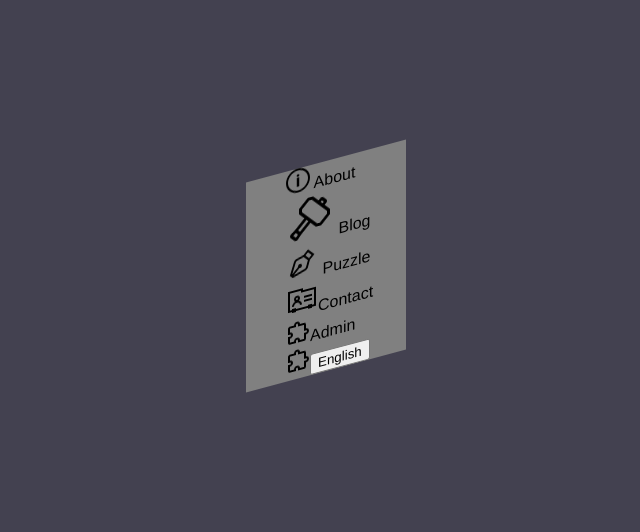
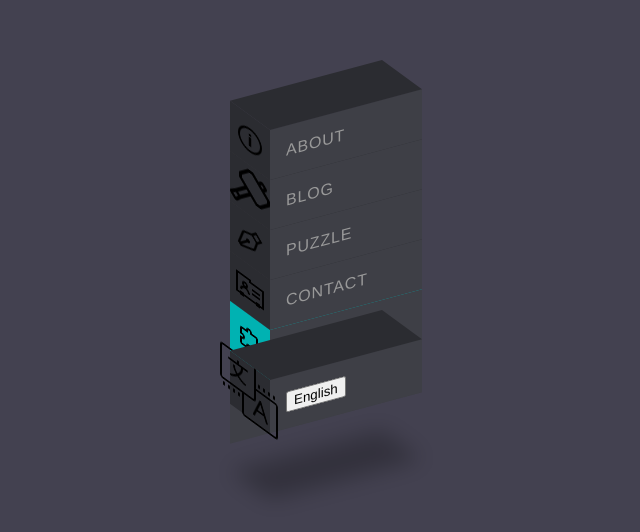
Before and after one commit to chunyukuo88/portfolio2, a React (Create React App) app: page / in a window 1280 px wide. Shown: the part 142-674 px from the top of the page, without its empty margins (314-954 px from the left). Built offline with nearby package versions, Linux system fonts and the light colour scheme.

Commit message:
WIP: Good progress on the isomorphic effect.

```diff
--- a/src/App.css
+++ b/src/App.css
@@ -1,42 +1,208 @@
 .App {
 /** {*/
+  box-sizing: border-box;
   font-family: 'Cabin', sans-serif;
-  user-select: none;
   margin: 0;
   padding: 0;
-  box-sizing: border-box;
+  user-select: none;
 }
 
 body {
+  align-items: center;
+  background: #434150;
   display: flex;
   justify-content: center;
-  align-items: center;
   min-height: 100vh;
-  background: #434150;
 }
 
 ul {
-  background-color: gray;
+  background-color: #3e3f46;
   position: relative;
   transform: skewY(-15deg);
 }
 
 ul li {
+  background: #3e3f46;
+  list-style: none;
+  padding: 1rem;
   position: relative;
-  list-style: none;
+  transition: 0.5s;
   width: 7.5rem;
 }
 
-header {
-  /*display: flex;*/
-/*  justify-content: space-between;*/
-/*  width: 100%;*/
+ul li:nth-child(1) {
+  z-index: 6;
 }
 
-.content-below-header {
-
+li:nth-child(1) {
+  transition: 0.5s;
+  z-index: 6;
 }
 
-.page {
-  /*text-align: center;*/
+li:nth-child(1):hover::before {
+  transition: 0.5s;
+  background: red;
+  z-index: 6;
 }
+
+li:nth-child(1):hover::after {
+  transition: 0.5s;
+  background: red;
+  z-index: 6;
+}
+
+li:nth-child(1):hover {
+  background: red;
+  z-index: 6;
+}
+
+
+li:nth-child(2) {
+  transition: 0.5s;
+  z-index: 5;
+}
+
+li:nth-child(2):hover::before {
+  transition: 0.5s;
+  background: yellow;
+  z-index: 5;
+}
+li:nth-child(2):hover::after {
+  transition: 0.5s;
+  background: yellow;
+  z-index: 0;
+}
+
+li:nth-child(2):hover {
+  background: yellow;
+  z-index: 5;
+}
+
+
+
+li:nth-child(3) {
+  transition: 0.5s;
+  z-index: 4;
+}
+
+li:nth-child(3):hover {
+  background: green;
+  z-index: 4;
+}
+
+li:nth-child(3):hover::before {
+  transition: 0.5s;
+  background: green;
+  z-index: 4;
+}
+li:nth-child(3):hover::after {
+  transition: 0.5s;
+  background: green;
+  z-index: 0;
+}
+
+
+
+
+
+
+
+li:nth-child(4) {
+  transition: 0.5s;
+  z-index: 3;
+}
+
+
+
+
+li:nth-child(5):hover {
+  background: aqua;
+  z-index: 5;
+}
+
+li:nth-child(6):hover {
+  z-index: 6;
+}
+
+ul li:hover {
+  transform: translateX(-2rem);
+}
+
+ul li:hover::before {
+  filter: brightness(0.7);
+}
+
+ul li:hover::after {
+  filter: brightness(0.9);
+}
+
+ul li::before {
+  content: '';
+  position: absolute;
+  top: 0;
+  left: -2.5rem;
+  width: 2.5rem;
+  height: 100%;
+  background: #3e3f46;
+  filter: brightness(0.7);
+  transform-origin: right;
+  transform: skewY(45deg);
+}
+
+
+
+ul li:nth-child(5)::before, ul li:nth-child(5)::after {
+  background: aqua;
+}
+
+ul li::after {
+  content: '';
+  position: absolute;
+  left: 0;
+  top: -2.5rem;
+  width: 100%;
+  height: 2.5rem;
+  background: #3e3f46;
+  filter: brightness(0.7);
+  transform-origin: bottom;
+  transform: skewX(45deg);
+  transition: 0.5s;
+}
+
+ul li a {
+  text-decoration: none;
+  color: #999;
+  display: block;
+  text-transform: uppercase;
+  letter-spacing: 0.05em;
+  transition: 0.5s;
+}
+
+ul li:hover a {
+  color: #fff;
+}
+
+ul li:last-child::after {
+  box-shadow: -7.5rem 7.5rem 1.25rem rgba(0,0,0,0.25);
+}
+
+ul li span {
+  position: absolute;
+  top: 0;
+  left: -2.5rem;
+  width: 2.5rem;
+  height: 100%;
+  filter: brightness(0.7);
+  transform-origin: right;
+  transform: skewY(45deg);
+  transition: 0.5s;
+  display: flex;
+  justify-content: center;
+  align-items: center;
+  opacity: 0.5;
+  font-size: 1.25em;
+}
+
+ul li span {
+  opacity: 1;
+}
--- a/src/App.jsx
+++ b/src/App.jsx
@@ -10,6 +10,7 @@ import Admin from './common/icons/admin.png';
 import Blog from './common/icons/blog.png';
 import Contact from './common/icons/contact.png';
 import Puzzle from './common/icons/puzzle.png';
+import Loca from './common/icons/language.png';
 import { routes } from './routes.js';
 import { supabaseClient } from './features/auth/client.js';
 import strings from './common/strings.js';
@@ -118,12 +119,12 @@ function HomePage(){
       //{/*<p>{strings.homeGreeting[language]}</p>*/}
   return (
     <ul>
-      <li><span><img src={About} alt="About icon"/> </span>{strings.about[language]}</li>
-      <li><span><img src={Admin} alt="Admin icon"/> </span>{strings.blog[language]}</li>
-      <li><span><img src={Blog} alt="Blog icon"/> </span>{strings.puzzle[language]}</li>
-      <li><span><img src={Contact} alt="Contact icon"/></span>{strings.contact[language]}</li>
-      <li><span><img src={Puzzle} alt="Puzzle icon"/></span>{strings.admin[language]}</li>
-      <li><span><img src={Puzzle} alt="Puzzle icon"/></span><Language/></li>
+      <li className='five'><a href="#"><span><img src={About} alt="About icon"/> </span>{strings.about[language]}</a></li>
+      <li className='four'><a href="#"><span><img src={Admin} alt="Admin icon"/> </span>{strings.blog[language]}</a></li>
+      <li className='three'><a href="#"><span><img src={Blog} alt="Blog icon"/> </span>{strings.puzzle[language]}</a></li>
+      <li className='two'><a href="#"><span><img src={Contact} alt="Contact icon"/></span>{strings.contact[language]}</a></li>
+      <li className='one'><a href="#"><span><img src={Puzzle} alt="Puzzle icon"/></span>{strings.admin[language]}</a></li>
+      <li className='zero'><a href="#"><span><img src={Loca} alt="Puzzle icon"/></span><Language/></a></li>
     </ul>
   );
 }
--- a/src/common/strings.js
+++ b/src/common/strings.js
@@ -1,6 +1,6 @@
 const strings = {
   about: {
-    chinese: '简介',
+    chinese: '簡介',
     english: 'About',
     russian: 'пожаловать',
   },
@@ -18,7 +18,7 @@ const strings = {
   },
   CHINESE: 'chinese',
   contact: {
-    chinese: '联络',
+    chinese: '聯絡',
     english: 'Contact',
     russian: 'контакт',
   },
@@ -84,7 +84,7 @@ const strings = {
     russian: 'страница профиля',
   },
   puzzle: {
-    chinese: '填字游戏',
+    chinese: '填字遊戲',
     english: 'Puzzle',
     russian: 'кроссворд',
   },
```
Also changed, not shown: src/common/icons/language.png (added).
